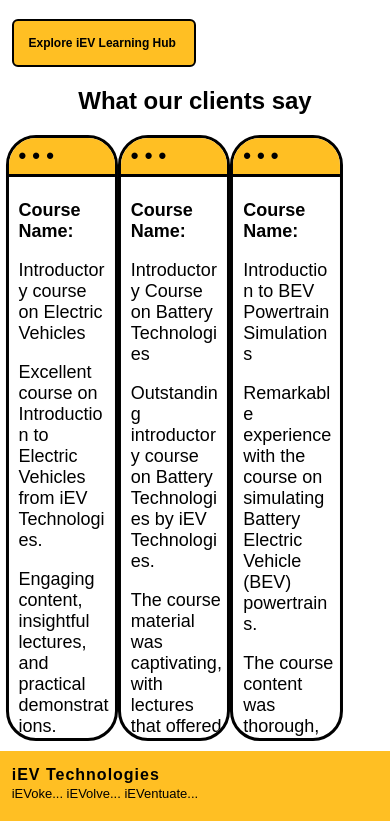
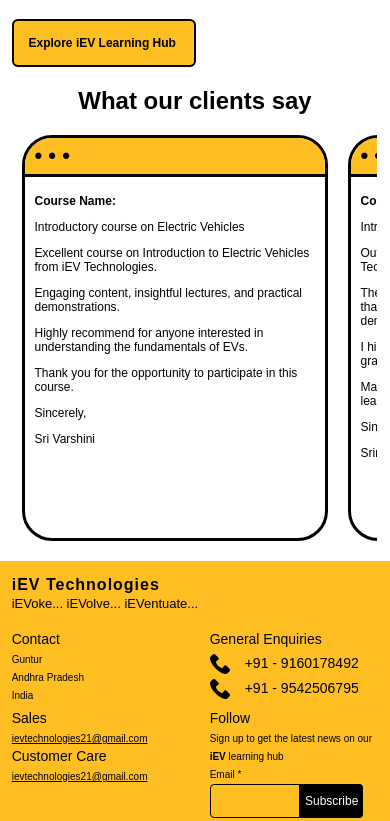
Before and after one commit to iev21/iev-frontend, an Angular app: page / in a window 390 px wide. Shown: the part 1485-2306 px from the top of the page. Built offline with nearby package versions, Linux system fonts and the light colour scheme.

Commit message:
Update testimonials.component.scss

```diff
--- a/src/app/testimonials/testimonials.component.scss
+++ b/src/app/testimonials/testimonials.component.scss
@@ -30,7 +30,7 @@
     justify-content: space-evenly; // Align items with equal space between them
     transition: transform 0.3s ease; /* Smooth transition for scroll effect */
     // animation: scroll 30s linear infinite; /* Animation for scrolling */
-    animation: scroll 30s ease-in-out infinite; /* Animation for scrolling with ease-in-out timing function */
+    animation: scroll 60s ease-in-out infinite; /* Animation for scrolling with ease-in-out timing function */
     padding: 30px 10%; // Add padding of 30 pixels on the top and bottom, 10% of the container width on the left and right
     overflow-y: auto; // Add vertical scroll if testimonials overflow the container
 
@@ -117,7 +117,18 @@
         flex-direction: row; /* Stack testimonials vertically */
         padding: 10px 5%; /* Add padding */
         align-items: center; /* Center-align items */
-
+        /* Nested styles for testimonials */
+        &__div{
+            height: 100%; /* Set height */
+            width: 300px; /* Set width */
+            min-width: 300px;
+            margin-bottom: 10px; /* Add margin at the bottom */
+            min-height: 400px;
+            margin-right: 20px;
+            .innertext{
+                font-size: 12px;
+            }
+        }
 
     }
 }
```
